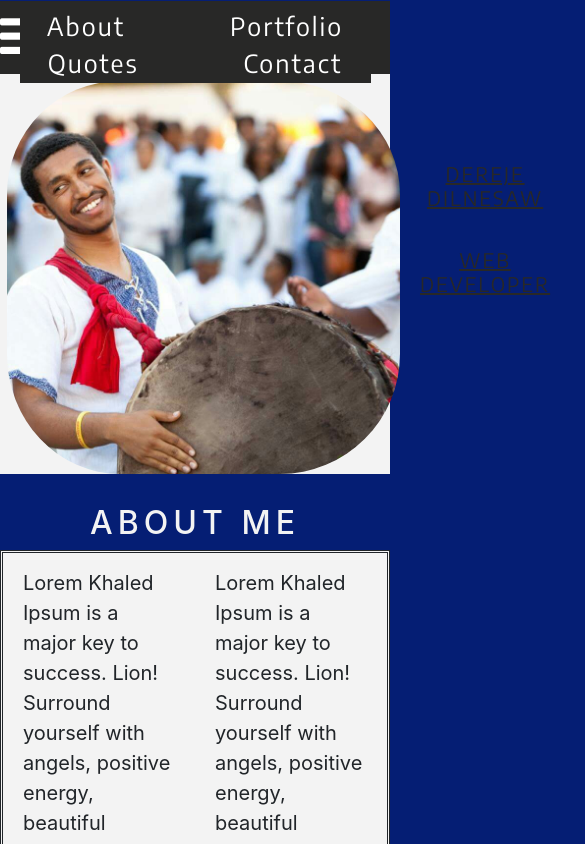
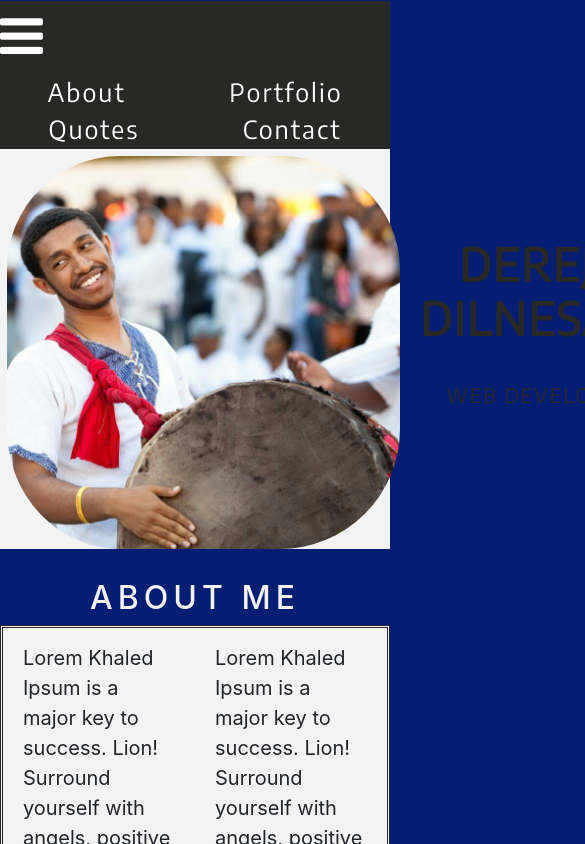
Before and after one commit to Dereje24/Portfolio, a plain HTML site: page index.html in a window 390 px wide. Both pictures are taken after a click on the icon 21 px from the left and 36 px from the top of the page. Shown: the top 844 px of the page, 585 px wide, since content can reach past the window. Drawn offline with nearby package versions, Linux system fonts and the light colour scheme.

Commit message:
final version as of Feb 9th. everything looks good. work to a diffrent branch form now on.

```diff
--- a/index.html
+++ b/index.html
@@ -18,12 +18,6 @@
 	<header>
 		<div class="mobile-nav">
         	<a href="" class="hamburger"><i class="fa fa-bars fa-2x menu-btn"></i></a>
-	        	<div class="responsive-menu">
-			        <ul>
-			           <li>Object</li>
-			           <li>Object</li>
-			        </ul>
-	     		</div>
 		</div>
 		<nav>
 			<a href="#about">About</a>
@@ -35,7 +29,7 @@
 		<div class="header-container">
 			<div id="image"><img class="animated zoomIn" src="images/profilepic.jpg"></div>
 				<div class="name">
-					<h1 class="animated fadeInUp">Dereje Dilnesaw</h1>
+					<h1 id="myName" class="animated fadeInUp">Dereje Dilnesaw</h1>
 					<h1 class="animated fadeInUp">Web Developer</h1>
 				</div>
 		</div>
@@ -83,6 +77,10 @@
 			<a href="#"><i class="fa fa-facebook-official fa-2x" aria-hidden="true"></i>
 			<a href="#"><i class="fa fa-twitter fa-2x" aria-hidden="true"></i></a>
 			<a href="#"><i class="fa fa-instagram fa-2x" aria-hidden="true"></i></a>
+			<a href="#"><i class="fa fa-github fa-2x" aria-hidden="true"></i></a>
+			<a href="#"><i class="fa fa-linkedin fa-2x" aria-hidden="true"></i></a>
+
+
 		</div>
 		<p id="copyRight"> &copy 2018 Dereje Dilnesaw</p>
 
--- a/style.css
+++ b/style.css
@@ -23,7 +23,7 @@ header img{
 	height: 500px;
 	width: 500px;
 	border-radius: 30%;
-	padding: 7px 0 0 7px;
+	padding: 13px 0 0 7px;
 }
 .mobile-nav{
 	display: none;
@@ -84,11 +84,14 @@ h1{
 	text-transform: uppercase;
 	text-align: center;
 	font-family: 'Encode Sans', sans-serif;
-	font-weight: 800;
-	font-size: 40px;
+	font-weight: 500;
+	font-size: 35px;
 	letter-spacing: 4px;
-	text-decoration: underline;
 	padding: 30px 0px 20px 0px;
+}
+#myName{
+	font-weight: 1000;
+	font-size: 45px;
 }
 h2{
 	text-transform: uppercase;
@@ -226,9 +229,10 @@ footer{
 	}
 	nav{
 		display: none;
-		margin: 2% 0 0 5%;
 		padding: 0;
-		font-size: 10px;
+		font-size: 5px;
+		position: relative;
+		width: 100%;
 	}
 	header{
 		padding-top: 1px;
```
